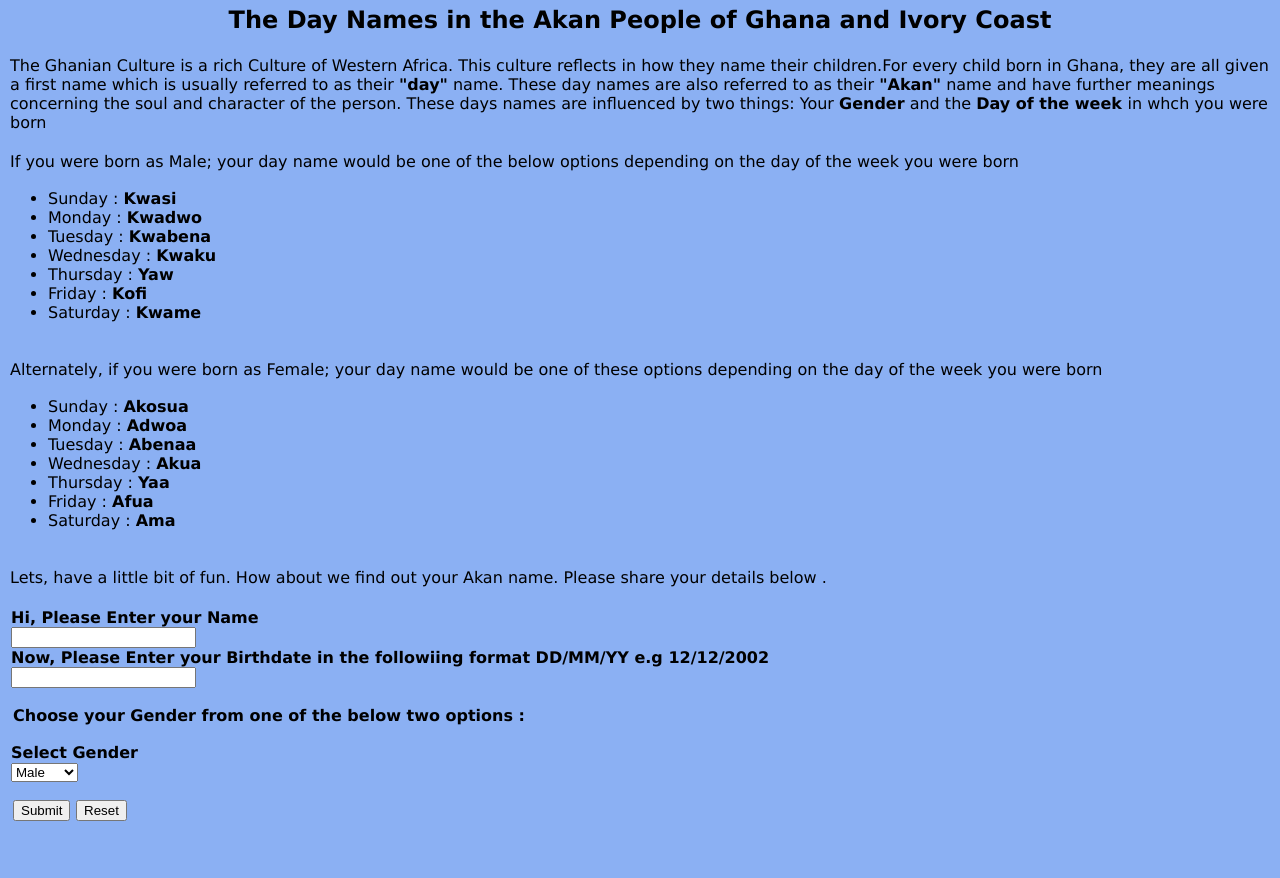
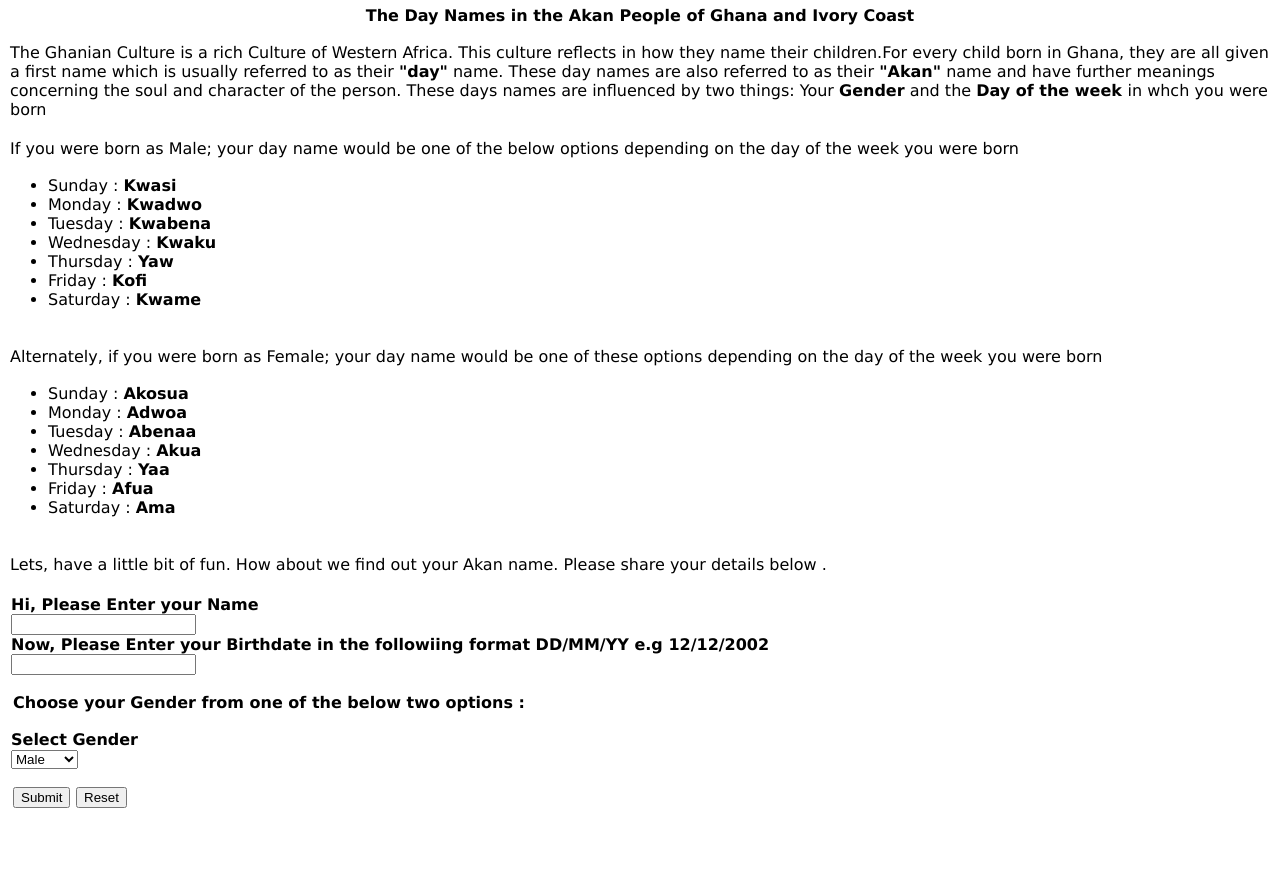
Before and after one commit to gksang/Week2lndProject2, a plain HTML site: page index.html in a window 1280 px wide. Shown: the part 75-953 px from the top of the page. Drawn offline with Linux system fonts and the light colour scheme.

Commit message:
CSS Updates

```diff
--- a/css/styles.css
+++ b/css/styles.css
@@ -1,5 +1,4 @@
 body{
-    background-color:rgb(139, 176, 243) ;
     font-size: medium;
     font-family:Verdana, Geneva, Tahoma, sans-serif;
 }
@@ -8,6 +7,9 @@ h1{
    }
 h2{
     text-align:center;
+    font-size: medium;
+    font-weight: bold;
+
 }
 p{
     padding: 2px;
@@ -18,3 +20,10 @@ form{
     border-radius: 3px;
 
 }
+#intro{
+    font-size: medium;
+}
+#akan{
+    font-size: medium;
+    padding: 0px;
+}
```
